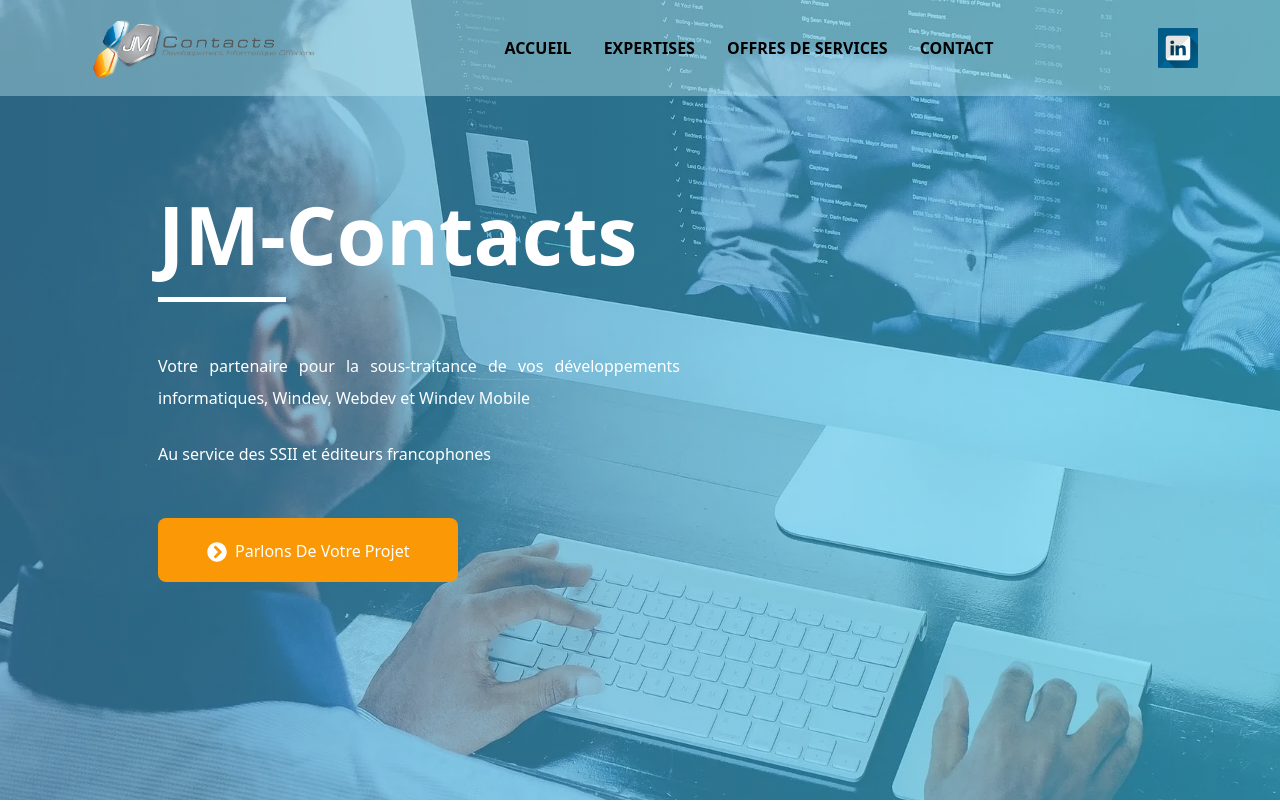
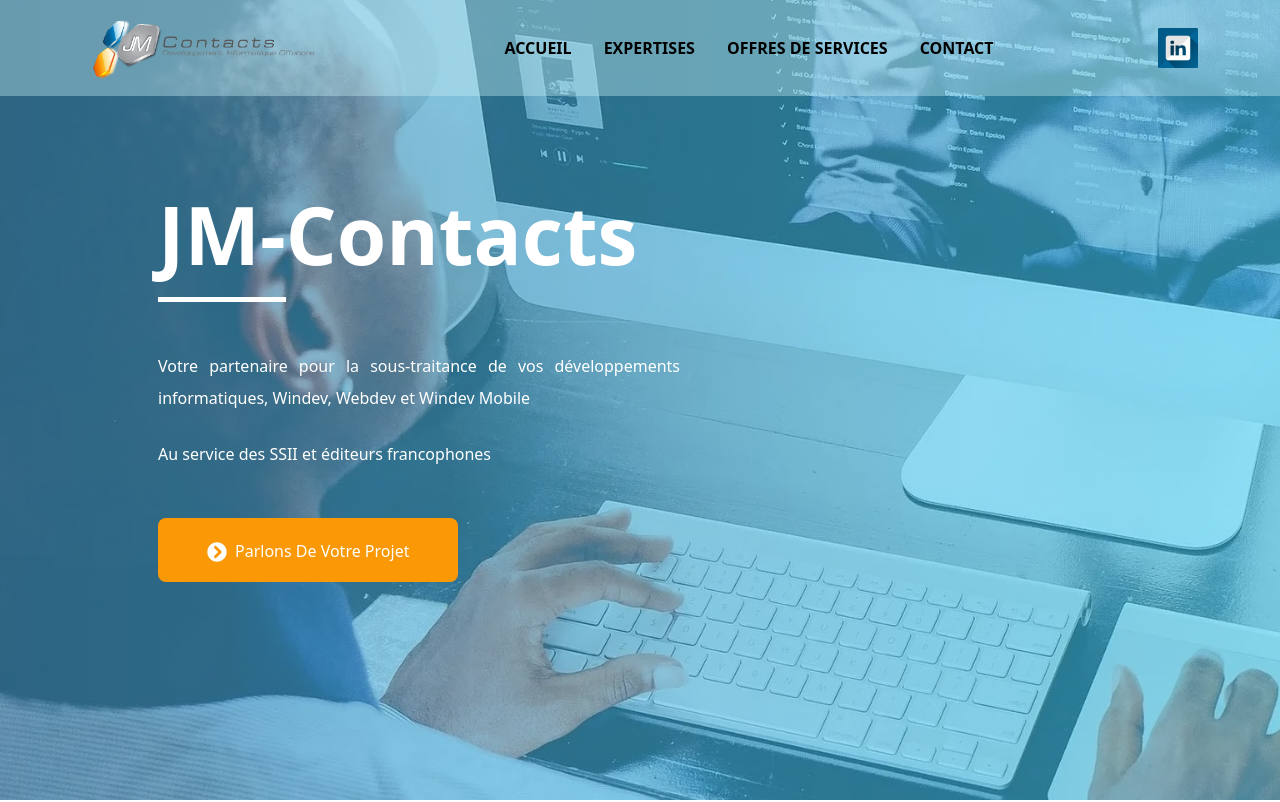
Before and after one commit to KantoAri/JMC-ReactProject, a React (Create React App) app: page / in a window 1280 px wide. Shown: the top 802 px of the page. Built offline with nearby package versions, Linux system fonts and the light colour scheme.

Commit message:
Homepage done

```diff
--- a/src/components/Accueil/HeroSection/HeroSection.jsx
+++ b/src/components/Accueil/HeroSection/HeroSection.jsx
@@ -1,22 +1,29 @@
 import { useState, useEffect } from "react";
 import "../acceuil.css";
 import "./HeroSection.css";
-import backgroundImg from "../../../assets/computer-jm-contacts.webp";
+import backgroundImg from "../../../assets/computer-jm-contacts.jpg";
 import { Link } from "react-router-dom";
 import { FaChevronCircleRight } from "react-icons/fa";
 
 const HeroSection = () => {
+  const [animationComplete, setAnimationComplete] = useState(false);
+
+  useEffect(() => {
+    setAnimationComplete(true);
+  }, []);
+
   return (
     <div>
       <div
         className="container-fluid hello position-relative pt-3"
         style={{
           backgroundImage: ` linear-gradient(to right, rgba(52, 148, 206, 0.52), rgba(46, 206, 255, 0.5)), url(${backgroundImg})`,
-          backgroundSize: "100% 120%",
+          backgroundSize: "100% 110%",
           minHeight: "100vh",
-          backgroundPosition: "top",
+          backgroundPosition: animationComplete ? "bottom" : "top",
           backgroundRepeat: "no-repeat",
-          border: "0",
+          transition: "background-position 2s ease-in-out",
+          animation: animationComplete ? "jump 1s ease-in-out" : "none",
         }}
       >
         <div className="container">
```
Also changed, not shown: src/assets/computer-jm-contacts.jpg (added).
